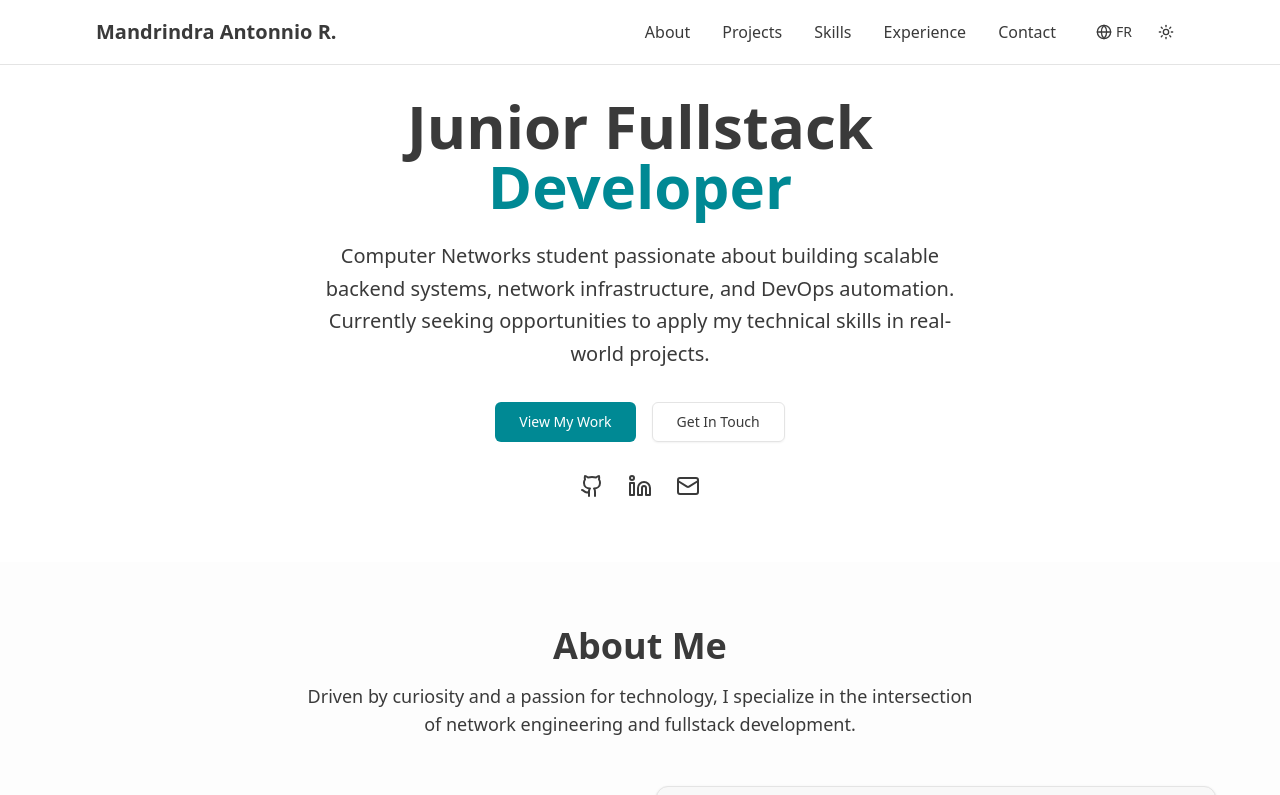
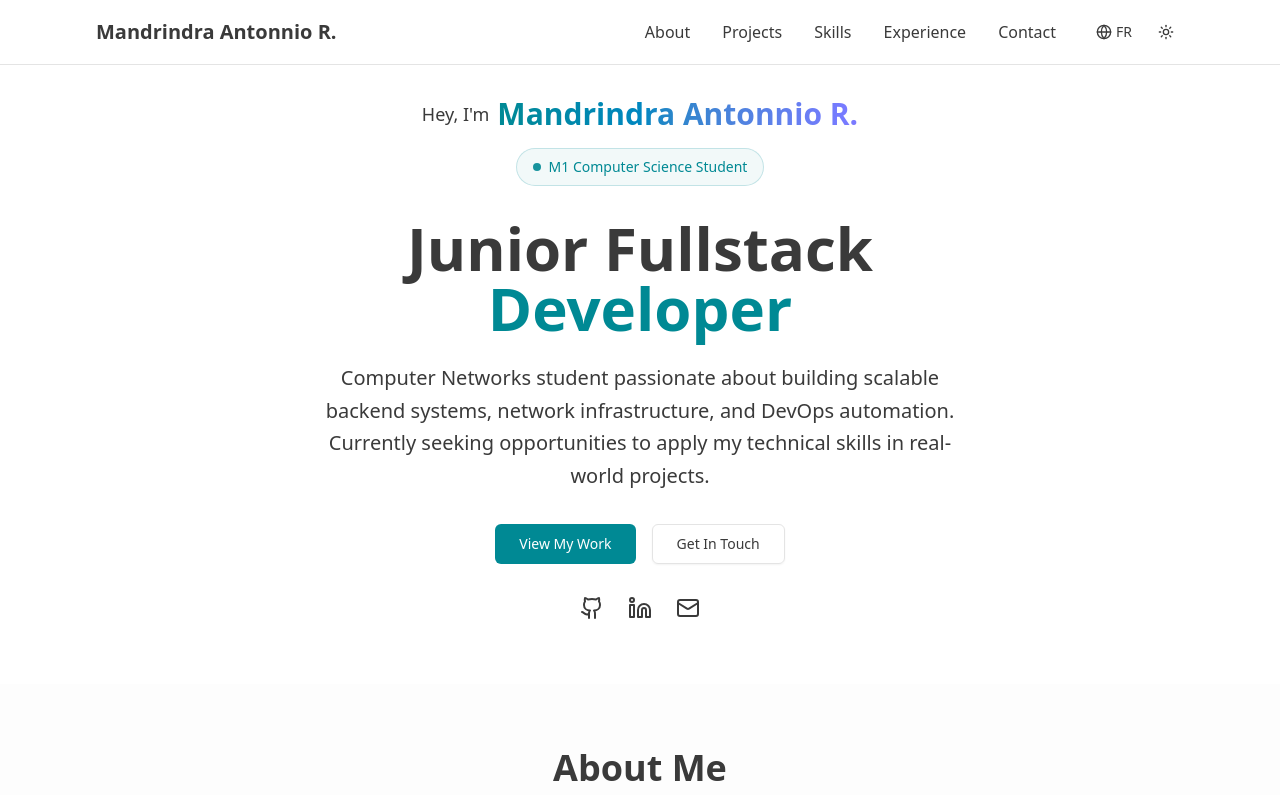
Before and after one commit to mandrindraa/portfolio, a Next.js app: page /en in a window 1280 px wide. Shown: the top 795 px of the page. Built offline with nearby package versions, Linux system fonts and the light colour scheme.

Commit message:
feat: add name greeting and position badge to hero section
Co-authored-by: Mandrindra Antonnio <129608835+mandrindraa@users.noreply.github.com>

```diff
--- a/components/hero-section.tsx
+++ b/components/hero-section.tsx
@@ -14,13 +14,34 @@ export function HeroSection() {
   return (
     <section className="pt-24 pb-16 px-4 sm:px-6 lg:px-8">
       <div className="max-w-4xl mx-auto text-center">
+        {/* Name with greeting */}
+        <div className="mb-4 flex items-center justify-center gap-2">
+          <span className="text-lg text-muted-foreground">Hey, I&apos;m</span>
+          <h2 className="text-2xl sm:text-3xl font-bold bg-gradient-to-r from-primary to-accent bg-clip-text text-transparent">
+            {personal.name}
+          </h2>
+        </div>
+
+        {/* Position Badge */}
+        <div className="mb-8 flex justify-center">
+          <div className="inline-flex items-center gap-2 px-4 py-2 rounded-full border border-primary/20 bg-primary/5">
+            <div className="h-2 w-2 rounded-full bg-primary animate-pulse" />
+            <span className="text-sm font-medium text-primary">
+              {locale === "en" ? "M1 Computer Science Student" : "Étudiant en Informatique (M1)"}
+            </span>
+          </div>
+        </div>
+
+        {/* Main title */}
         <h1 className="text-4xl sm:text-5xl lg:text-6xl font-bold font-space-grotesk mb-6">
           {translation.title}{" "}
           <span className="text-primary block">{translation.titleHighlight}</span>
         </h1>
+
         <p className="text-xl text-muted-foreground mb-8 max-w-2xl mx-auto leading-relaxed">
           {translation.description}
         </p>
+
         <div className="flex flex-col sm:flex-row gap-4 justify-center items-center mb-8">
           <Button size="lg" className="font-medium" asChild>
             <a href="#projects">{t("viewWork")}</a>
@@ -29,6 +50,7 @@ export function HeroSection() {
             <a href="#contact">{t("getInTouch")}</a>
           </Button>
         </div>
+
         <div className="flex justify-center space-x-6">
           <a
             href={personal.github}
```
